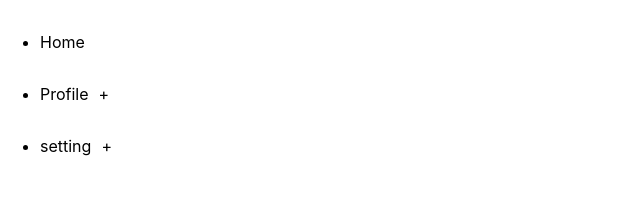
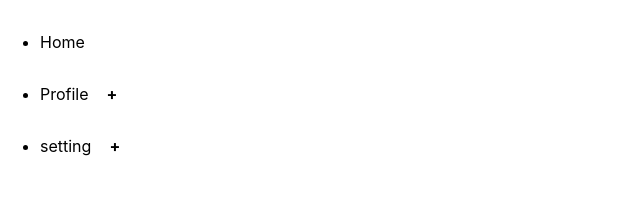
Before and after one commit to imajju3220/react-usefull-assets, a React (Create React App) app: page / in a window 1280 px wide. Shown: the top 208 px of the page, without its empty margins (0-640 px from the left). Built offline with nearby package versions, Linux system fonts and the light colour scheme.

Commit message:
treeview

```diff
--- a/src/components/treeView/menuItem.js
+++ b/src/components/treeView/menuItem.js
@@ -8,16 +8,16 @@ export default function MenuItem({ item }) {
     function handleToggleChildren(getCurrentLabel){
         setDisplayCurrentChildren({
             ...displayCurrentChildren,
-            [getCurrentLabel]: !displayCurrentChildren
+            [getCurrentLabel]: !displayCurrentChildren[getCurrentLabel]
         })
     }
-    console.log("object", displayCurrentChildren);
+    console.log("displayCurrentChildren", displayCurrentChildren);
   return (
     <li>
       <div style={{display:'flex', alignItems:'center', gap:'10px'}}>
       <p>{item.label}</p>
       {
-        item && item.children && item.children.length ? <span onClick={()=>handleToggleChildren(item.label)}>
+        item && item.children && item.children.length ? <span style={{fontWeight:'bold', padding:'2px 8px'}} onClick={()=>handleToggleChildren(item.label)}>
             {displayCurrentChildren[item.label]? '-' : '+'}
         </span> : null
       }
--- a/src/components/treeView/menuList.js
+++ b/src/components/treeView/menuList.js
@@ -4,6 +4,7 @@ import React from "react";
 import MenuItem from "./menuItem";
 
 export default function MenuList({ list = [] }) {
+  console.log('list', list);
   return (
     <ul className="menu-list-container">
       {list && list.length
```
